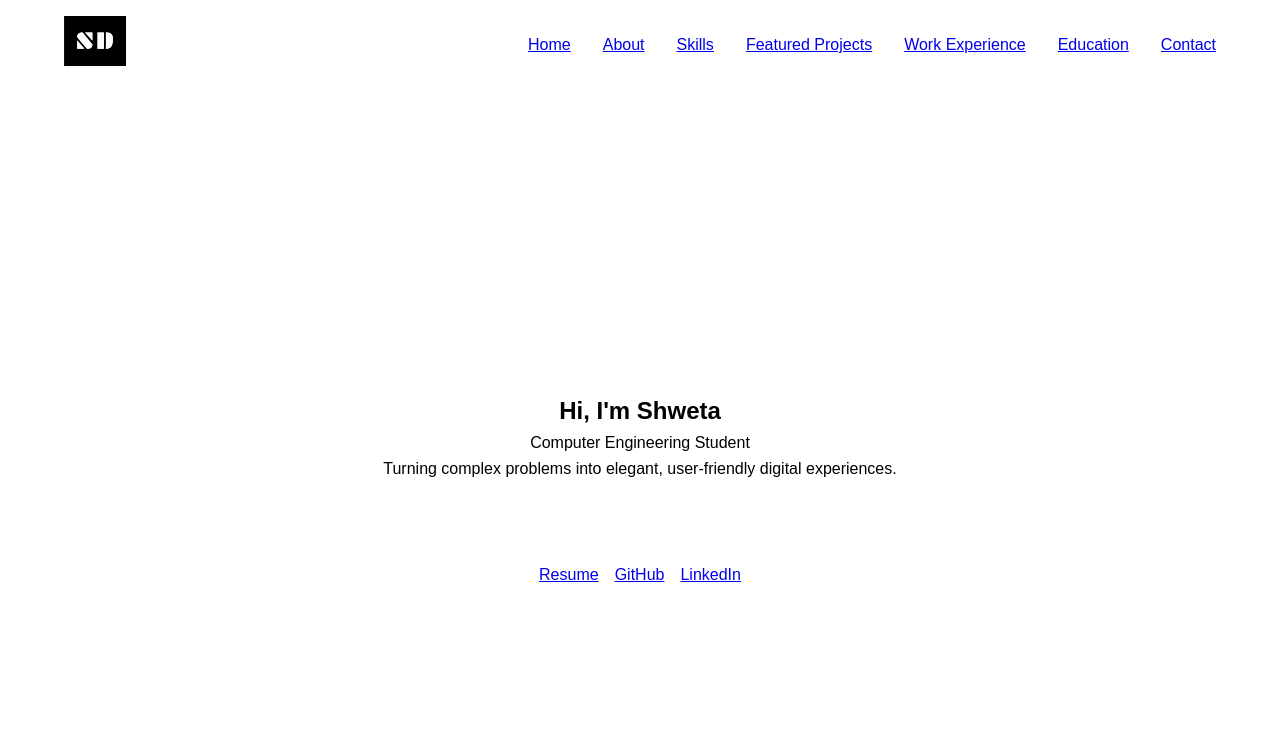
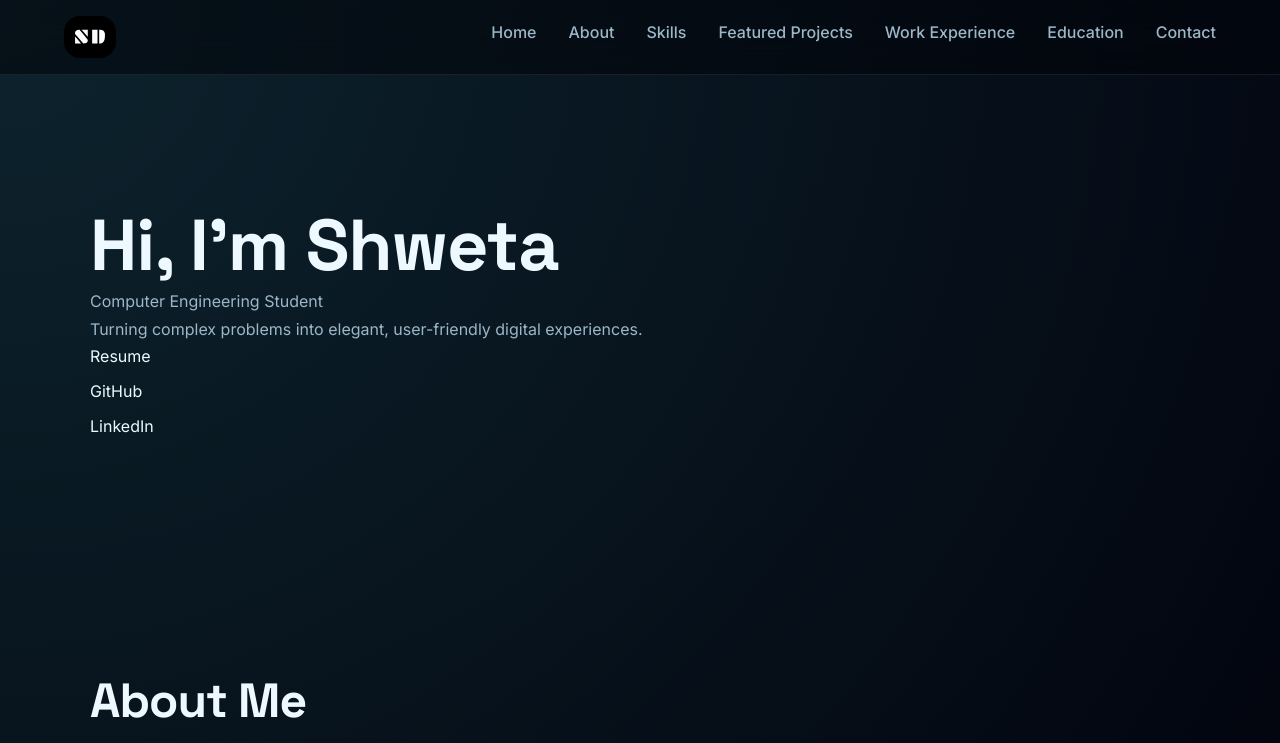
Before and after one commit to raven1904/portfolio-shweta-dorle, a plain HTML site: page index.html in a window 1280 px wide. Shown: the top 743 px of the page. Drawn offline with Linux system fonts and the light colour scheme.

Commit message:
css reset, design tokens, global styles and navbar styling

```diff
--- a/css/style.css
+++ b/css/style.css
@@ -1,16 +1,130 @@
+/* CSS Reset*/
+*,
+*::before,
+*::after {
+  box-sizing: border-box;
+}
+
 * {
   margin: 0;
   padding: 0;
-  box-sizing: border-box;
+}
+
+html {
+  scroll-behavior: smooth;
 }
 
 body {
-  font-family: sans-serif;
-  line-height: 1.6;
+  min-height: 100vh;
 }
 
-section {
-  padding: 5rem 1.5rem;
+img,
+picture,
+svg {
+  display: block;
+  max-width: 100%;
+}
+
+button,
+input,
+textarea,
+select {
+  font: inherit;
+}
+
+ul,
+ol {
+  list-style: none;
+}
+
+a {
+  color: inherit;
+  text-decoration: none;
+}
+
+/* DESIGN TOKENS */
+
+:root {
+
+  /* Colors */
+  --clr-bg: #02040a;
+  --clr-bg-secondary: #07131f;
+  --clr-surface: rgba(13, 27, 42, 0.75);
+
+  --clr-primary: #55f8ff;
+  --clr-secondary: #36d7d0;
+  --clr-accent: #84fff7;
+
+  --clr-text: #edf9ff;
+  --clr-text-muted: #9cb7c7;
+
+  --clr-border: rgba(255, 255, 255, 0.08);
+
+  /* Typography */
+  --ff-heading: "Space Grotesk", sans-serif;
+  --ff-body: "Inter", sans-serif;
+
+  /* Font sizes */
+  --fs-900: clamp(3rem, 6vw, 4.5rem);
+  --fs-800: clamp(2.2rem, 4vw, 3rem);
+  --fs-700: 1.75rem;
+  --fs-500: 1.125rem;
+  --fs-400: 1rem;
+
+  /* Spacing */
+  --space-xs: .5rem;
+  --space-sm: 1rem;
+  --space-md: 2rem;
+  --space-lg: 4rem;
+  --space-xl: 6rem;
+
+  /* Border radius */
+  --radius-sm: .5rem;
+  --radius-md: 1rem;
+  --radius-lg: 1.5rem;
+  --radius-full: 999px;
+
+  /* Shadows */
+  --shadow-glow:
+    0 0 25px rgba(85, 248, 255, .15);
+
+  /* Animation */
+  --transition:
+    250ms ease;
+}
+
+/* GLOBAL STYLES */
+
+body {
+  background:
+
+    radial-gradient(circle at top left,
+      rgba(85, 248, 255, .12),
+      transparent 30%),
+
+    radial-gradient(circle at bottom right,
+      rgba(54, 215, 208, .08),
+      transparent 35%),
+
+    linear-gradient(180deg,
+      #030611,
+      #02040a 60%,
+      #010205);
+
+  color: var(--clr-text);
+  font-family: var(--ff-body);
+  line-height: 1.7;
+
+}
+
+::selection {
+  background: var(--clr-primary);
+  color: #00141d;
+
+}
+
+img {
+  border-radius: var(--radius-md);
 }
 
 .container {
@@ -18,46 +132,102 @@ section {
   margin-inline: auto;
 }
 
+section {
+  padding-block: 7rem;
+}
+
+a {
+  transition: var(--transition);
+}
+
+h1,
+h2,
+h3 {
+  font-family: var(--ff-heading);
+  line-height: 1.2;
+  letter-spacing: -1px;
+}
+
+h1 {
+  font-size: var(--fs-900);
+}
+
+h2 {
+  font-size: var(--fs-800);
+  margin-bottom: 1rem;
+}
+
+h3 {
+  font-size: var(--fs-700);
+}
+
+p {
+  color: var(--clr-text-muted);
+}
+
+li {
+  margin-bottom: .5rem;
+}
+
+/* HEADER */
 header {
   display: flex;
   justify-content: space-between;
   align-items: center;
   padding: 1rem 5%;
+  position: fixed;
+  inset: 0 0 auto 0;
+  z-index: 1000;
+  background: rgba(2, 4, 10, .55);
+  backdrop-filter: blur(18px);
+  border-bottom: 1px solid var(--clr-border);
+}
+
+.logo {
+  display: flex;
+  align-items: center;
+
+  img {
+    width: 52px;
+    height: auto;
+  }
 }
 
 nav ul {
   display: flex;
+  align-items: center;
   gap: 2rem;
-  list-style: none;
 }
 
-#hero {
-
-  display: flex;
-  flex-direction: column;
-  justify-content: center;
-  align-items: center;
-  text-align: center;
-  min-height: 100vh;
+nav a {
+  position: relative;
+  color: var(--clr-text-muted);
+  font-weight: 500;
+  transition: var(--transition);
 }
 
-#socials {
-  display: flex;
-  gap: 1rem;
-  list-style: none;
-  margin-top: 5rem;
-  justify-content: center;
+nav a:hover {
+  color: var(--clr-primary);
+  text-shadow: 0 0 10px rgba(85, 248, 255, .5);
 }
 
-.about-content {
-  display: flex;
-  flex-direction: column;
-  gap: 3rem;
+nav a::after {
+  content: "";
+  position: absolute;
+  left: 0;
+  bottom: -6px;
+  width: 100%;
+  height: 2px;
+  background: var(--clr-primary);
+  transform: scaleX(0);
+  transform-origin: left;
+  transition: var(--transition);
 }
 
-@media(min-width:768px) {
-  .about-content {
-    flex-direction: row;
-    align-items: center;
-  }
+nav a:hover::after {
+  transform: scaleX(1);
 }
+
+main {
+  padding-top: 90px;
+}
--- a/index.html
+++ b/index.html
@@ -8,6 +8,11 @@
   <meta name="description"
     content="Portfolio of Shweta, Computer Science Engineering student specializing in web development, problem solving, and software engineering.">
   <link rel="stylesheet" href="css/style.css">
+  <link rel="preconnect" href="https://fonts.googleapis.com">
+  <link rel="preconnect" href="https://fonts.gstatic.com" crossorigin>
+  <link
+    href="https://fonts.googleapis.com/css2?family=Inter:wght@400;500;600;700&family=Space+Grotesk:wght@500;700&display=swap"
+    rel="stylesheet">
 </head>
 
 <body>
@@ -16,7 +21,7 @@
 
     <nav aria-label="Primary Navigation">
       <ul>
-        <li><a href="#hero">Home</a></li>
+        <li><a href="#hero" aria-current="page">Home</a></li>
         <li><a href="#about-me">About</a></li>
         <li><a href="#skills">Skills</a></li>
         <li><a href="#projects">Featured Projects</a></li>
@@ -163,7 +168,7 @@
         <article>
           <h3>Python Developer Intern</h3>
           <p>
-            <strong>Valentius Kryptix</strong>| <time datetime="2026-07">July 2026</time> – Present
+            <strong><a href="https://valentiuskryptix.com/" target="_blank" rel="noopener">Valentius Kryptix</a></strong>| <time datetime="2026-07">July 2026</time> – Present
           </p>
           <ul>
             <li>Developed backend functionality using Python.</li>
@@ -229,6 +234,7 @@
     <p>
       © 2026 Shweta Dorle. All Rights Reserved.
     </p>
+    <p>Styles inspired by the bioluminescent bays glowing in Vieques, Puerto Rico.</p><br>
 
     <nav aria-label="Footer Navigation">
       <a href="#hero">Home</a>
```
